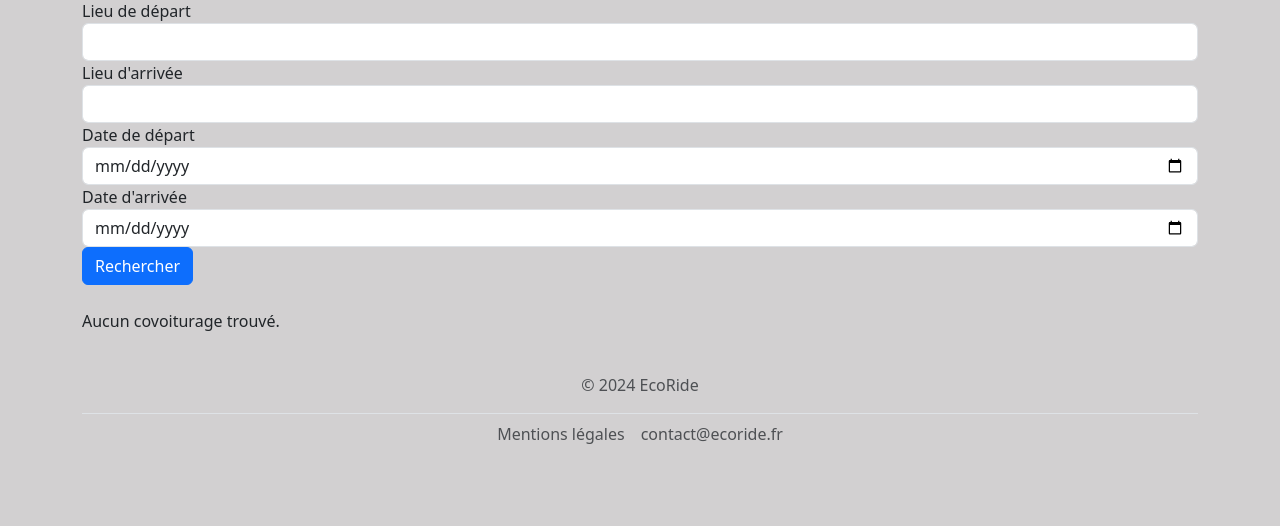
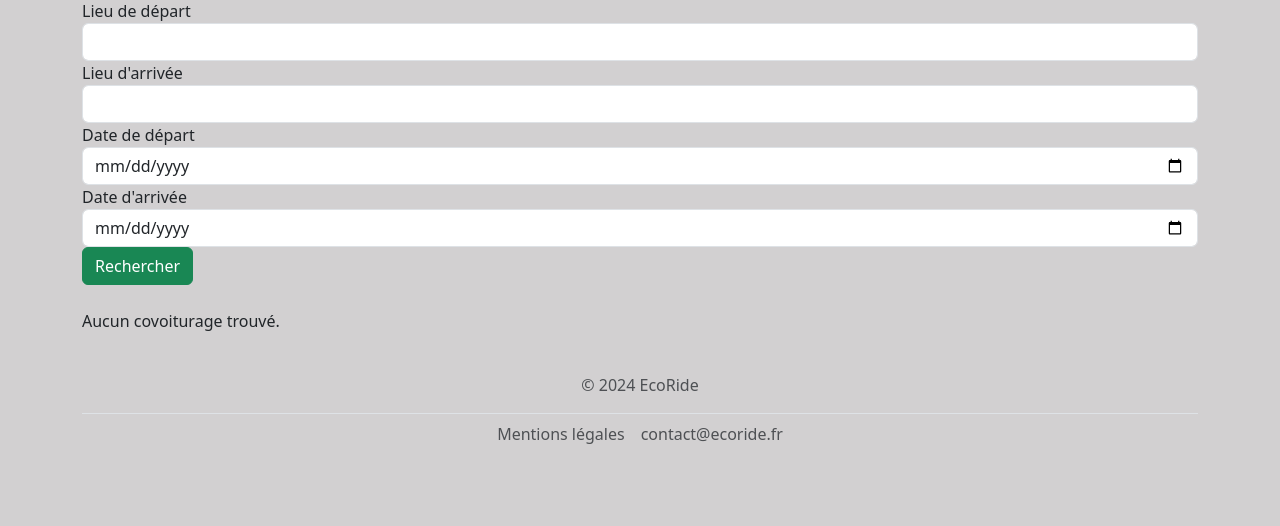
Before and after one commit to mohamedDVP/ecoRide, a Symfony app: template templates/covoiturage/index.html.twig in a window 1280 px wide; the page is wider, and only the part inside the window is pictured. Shown: the part 708-1234 px from the top of that part. Run offline with Twig, Linux system fonts and the light colour scheme; the template is opened without the code that fills it, so the values that code supplies are empty; some libraries are stand-ins or nearby versions.

Commit message:
button color on navbar and covoiturage index page and modifier page

```diff
--- a/templates/_navbar.html.twig
+++ b/templates/_navbar.html.twig
@@ -31,7 +31,7 @@
 							<input class="form-control" type="date" placeholder="Date d'arrivée" aria-label="date">
 						</div>
 						<div class="d-flex align-items-center ms-4 me-5">
-							<a class="btn btn-primary justify-content-lg-end" href="">Rechercher</a>
+							<a class="btn btn-success justify-content-lg-end" href="">Rechercher</a>
 						</div>
 					</form>
 					<div class="d-lg-flex col-lg-auto justify-content-lg-end">
--- a/templates/covoiturage/index.html.twig
+++ b/templates/covoiturage/index.html.twig
@@ -26,7 +26,7 @@
 				<label for="arrivalDate">Date d'arrivée</label>
 				<input type="date" id="arrivalDate" name="arrivalDate" class="form-control" value="{{ app.request.query.get('arrivalDate') }}">
 			</div>
-			<button type="submit" class="btn btn-primary">Rechercher</button>
+			<button type="submit" class="btn btn-success">Rechercher</button>
 		</form>
 	</div>
 
@@ -80,7 +80,7 @@
 										</p>
 									</div>
 									<div class="text-center">
-										<a href="{{ path('covoiturage_detail', {'id': covoiturage.id}) }}" class="btn btn-primary">Détail</a>
+										<a href="{{ path('covoiturage_detail', {'id': covoiturage.id}) }}" class="btn btn-success">Détail</a>
 									</div>
 								</div>
 							</div>
--- a/templates/profile/modifier.html.twig
+++ b/templates/profile/modifier.html.twig
@@ -17,7 +17,7 @@
 				</div>
 			{% endfor %}
 		</div>
-		<button type="submit" class="btn btn-primary">Enregistrer</button>
+		<button type="submit" class="btn btn-success">Enregistrer</button>
 		<a href="{{ path('app_profile') }}" class="btn btn-secondary ms-2">Annuler</a>
 		{{ form_end(form) }}
 	</div>
```
